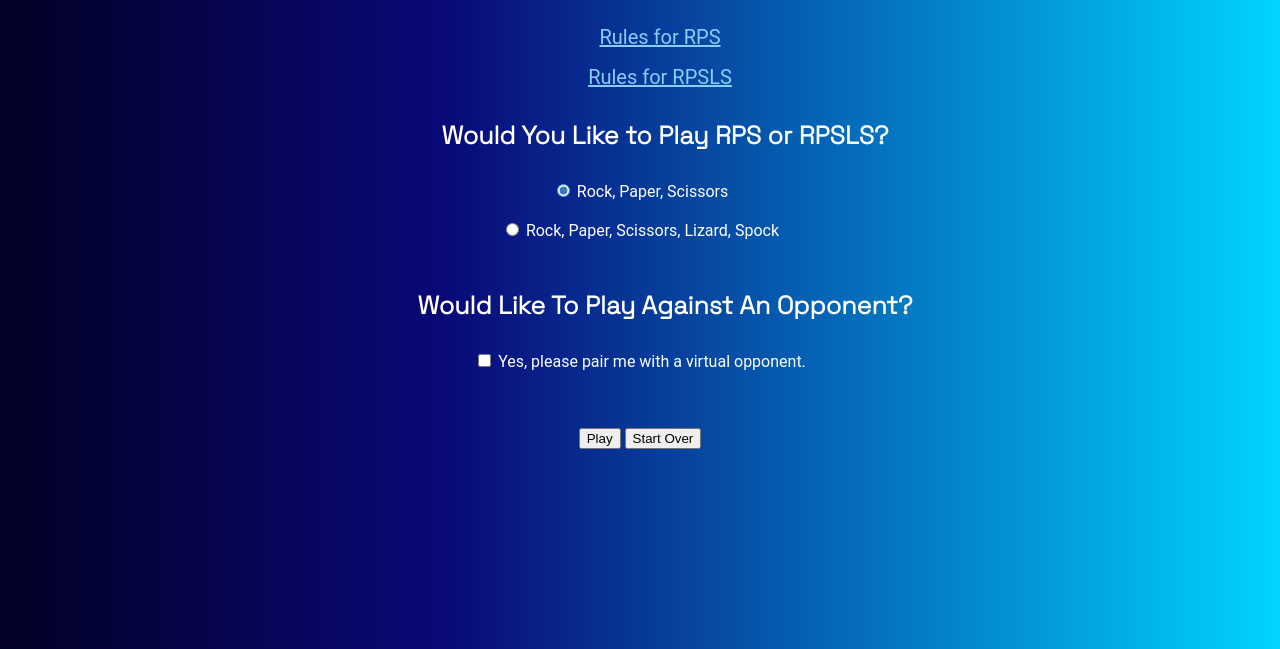
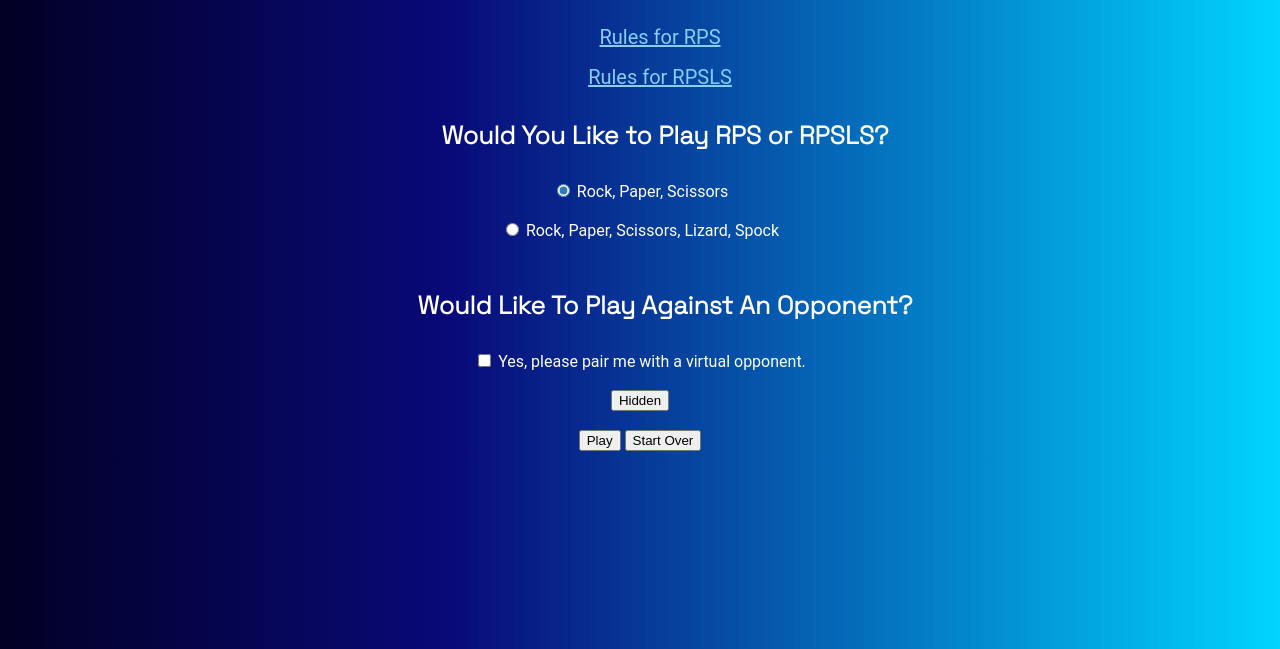
Before and after one commit to comp426-2023-spring/e02-jamietiblis, a website: page public/index.html in a window 1280 px wide. Shown: the part 151-800 px from the top of the page. Drawn offline with Linux system fonts and the light colour scheme.

Commit message:
Form error

```diff
--- a/public/index.html
+++ b/public/index.html
@@ -11,7 +11,6 @@
     <style>
         @import url('https://fonts.googleapis.com/css2?family=Space+Grotesk:wght@300&display=swap');
     </style>
-<!--  <style type="text/css"></style> -->
 </head>
 
 <body onload="gameOptions()">
@@ -19,14 +18,10 @@
     <!-- For interface examples, look in the `/examples/` directory in the root of your starter code repo. -->
     <h1>Rock, Paper, Scissors</h1>
     <ul>
-    <!--    <h2> -->
             <li><a href="https://www.wikihow.com/Play-Rock,-Paper,-Scissors">Rules for RPS</a></li>
-    <!--   </h2> -->
     </ul>
     <ul>
-   <!--     <h2> -->
             <li><a href="https://www.wikihow.com/Play-Rock-Paper-Scissors-Lizard-Spock">Rules for RPSLS</a></li>
-   <!--     </h2> -->
     </ul>
             <div id="options" class="active">
                 <form id="input">
@@ -43,9 +38,9 @@
                     <input type="checkbox" id="opponent" name="selectOpponent" value="opponent" onclick="selection()">
                     <label for="opponent">Yes, please pair me with a virtual opponent.</label>
                     <br><br>
+                    <button type="submit" id="submission">Hidden</button>
                 </form>
                 </div>
-          <!--  </div> -->
 
             <div id="rpsShots">
                 <h3>Choose Your Move:</h3>
@@ -64,7 +59,6 @@
                 </div>
             </div>
             <button type="submit" id="submission">Hidden</button>
-      <!--      </form> -->
             <br><br>
 
             <button type="button" id="play" onclick="playGame()">Play</button>
```
